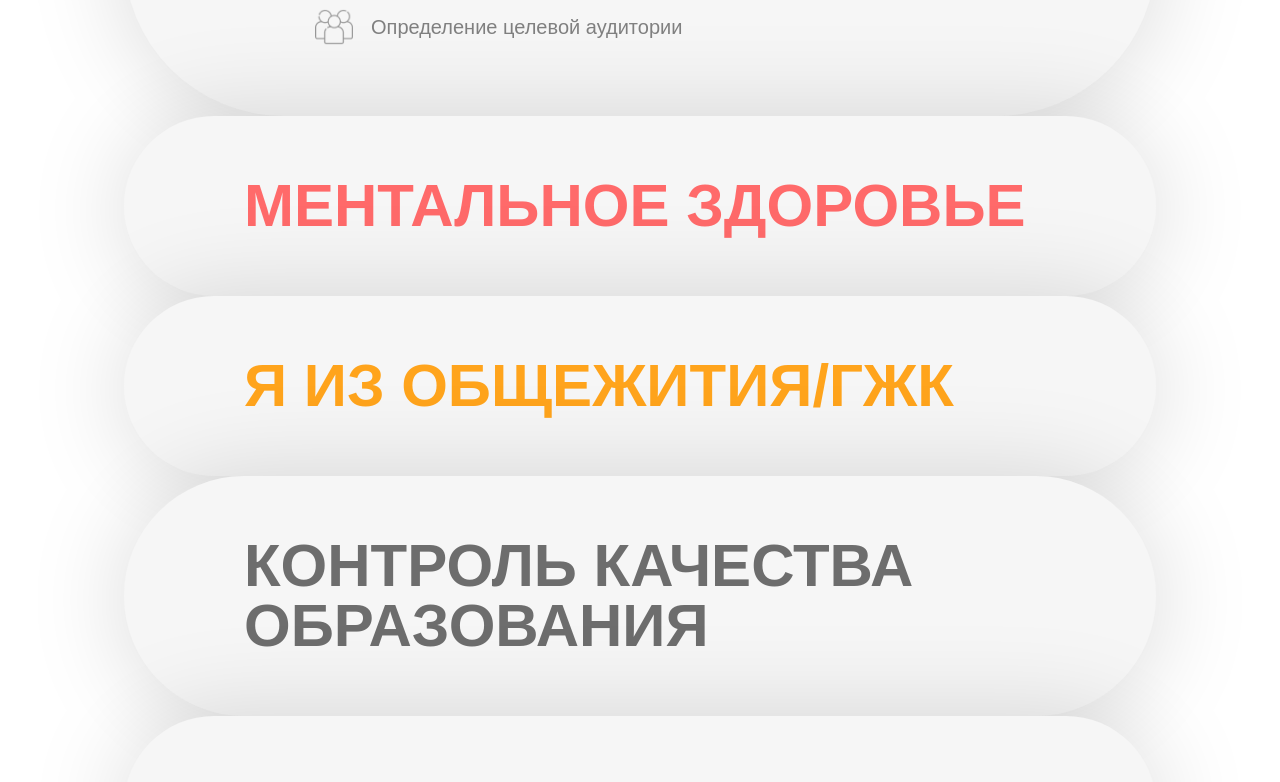
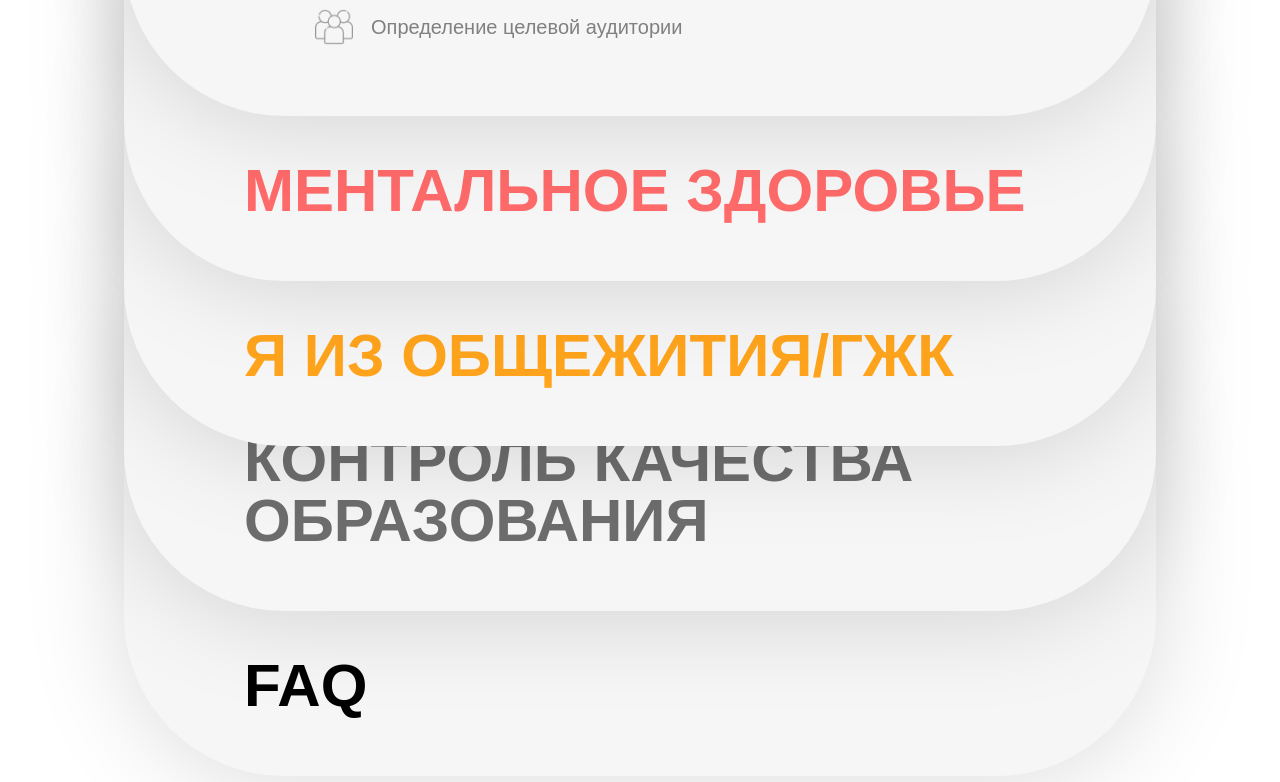
Before and after one commit to snickersnasian/ssa, a React (Create React App) app in the folder client/: page / in a window 1280 px wide. Shown: the part 7198-7980 px from the top of the page. Built offline with nearby package versions, Linux system fonts and the light colour scheme; no server answers.

Commit message:
Fix FoeEveryStudent/

```diff
--- a/client/src/index.css
+++ b/client/src/index.css
@@ -1304,6 +1304,8 @@ nav {
 
     position: relative;
     z-index: 5;
+
+    margin-bottom: -340px;
 }
 
 .for-student__card:hover {
@@ -1423,16 +1425,29 @@ nav {
 
 .card-inactive {
     background: url(./media/imgs/card-bg-inactive.png) no-repeat 100% 0/auto 100% ,#F6F6F6;
+    height: 505px;
 
     padding: 60px 120px;
 
 }
 
-.card-inactive:nth-child(1) {
-    position: relative;
-
+
+.card-inactive:nth-child(2) {
+    position: relative;
     z-index: 4;
-
+}
+
+.card-inactive:nth-child(3) {
+    position: relative;
+    z-index: 3;
+}
+.card-inactive:nth-child(4) {
+    position: relative;
+    z-index: 2;
+}
+.card-inactive:nth-child(5) {
+    position: relative;
+    z-index: 1;
 }
 
 .card-inactive .for-student__image {
```
